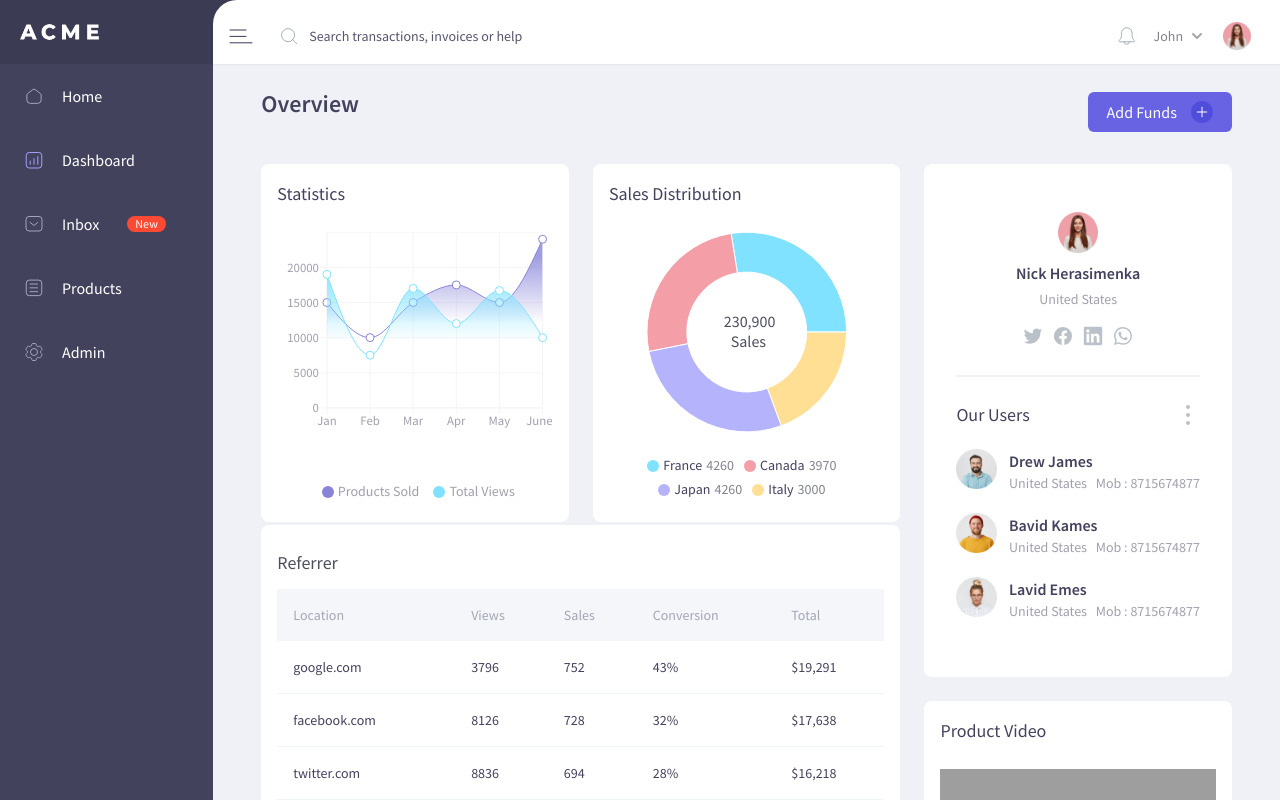
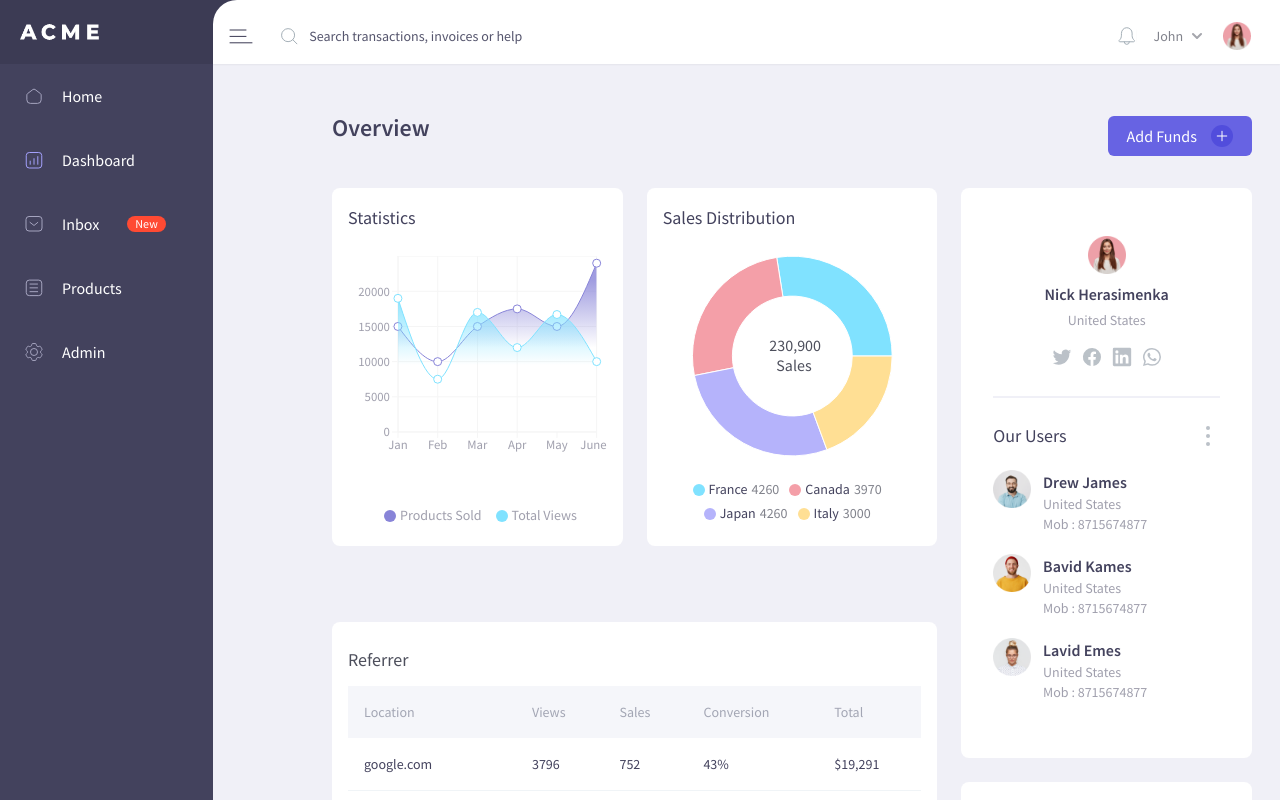
Before and after one commit to JabezSanjay/mitsogo-dashboard, a React (Create React App) app: page / in a window 1280 px wide. Shown: the top 800 px of the page. Built offline with nearby package versions, Linux system fonts and the light colour scheme; grey boxes are pictures that could not be loaded.

Commit message:
Layout bug fix

```diff
--- a/src/App.js
+++ b/src/App.js
@@ -1,16 +1,12 @@
 import React from "react";
 import Navbar from "./Components/Navbar";
-import Dashboard from "./pages/Dashboard";
 
 const App = () => {
   return (
     <div>
       <div>
-        <Navbar>
-          <Dashboard />
-        </Navbar>
+        <Navbar />
       </div>
-      <div></div>
     </div>
   );
 };
--- a/src/Components/Card/TableCard/index.js
+++ b/src/Components/Card/TableCard/index.js
@@ -42,7 +42,7 @@ const TableCard = () => {
   ];
 
   return (
-    <div className="p-2 lg:p-3 w-full md:col-span-2 md:w-2/3 lg:-mt-44">
+    <div className="p-2 lg:p-3 w-full md:col-span-2 md:w-2/3 lg:-mt-40">
       <div className="bg-white px-4 py-3 rounded-lg">
         <div className="mt-3 flex justify-between">
           <h3 className="text-lg text-lightGray pb-3">Referrer</h3>
--- a/src/Components/Navbar/index.js
+++ b/src/Components/Navbar/index.js
@@ -8,15 +8,18 @@ import LogoutIcon from "../../images/Navbar/logoutIcon.svg";
 import avatarImage from "../../images/Navbar/avatarImage.png";
 import Sidebar from "../Sidebar";
 import "../../index.css";
+import Dashboard from "../../pages/Dashboard";
 
-const Navbar = ({ children }) => {
+const Navbar = () => {
   const [openSidebar, setOpenSidebar] = useState(true);
 
   return (
+    <div>
+      <Dashboard open={openSidebar === true ? "pl-80 w-165 sm:w-full" : ""} />
       <div
         className={`flex ${
           openSidebar ? "w-165 sm:w-full" : ""
-      } min-h-screen z-20`}
+        } min-h-screen fixed top-0 left-0 right-0 z-20 ml-`}
       >
         <Sidebar open={openSidebar === true ? "block" : "hidden"} />
         <div
@@ -111,8 +114,8 @@ const Navbar = ({ children }) => {
               </div>
             </div>
           </div>
-        {children}
         </div>
+      </div>{" "}
     </div>
   );
 };
--- a/src/Components/Sidebar/index.js
+++ b/src/Components/Sidebar/index.js
@@ -16,7 +16,9 @@ const Sidebar = ({ open }) => {
   ];
 
   return (
-    <aside className={`${open}  w-full sm:w-1/6 bg-mainColor active:bg-white`}>
+    <aside
+      className={`${open} min-h-full w-full sm:w-1/6 bg-mainColor active:bg-white`}
+    >
       <div className="p-5 flex items-center h-16 bg-darkMainColor lg:w-96">
         <img src={LogoImage} alt="logo" className="w-20" />
       </div>
--- a/src/pages/Dashboard.js
+++ b/src/pages/Dashboard.js
@@ -6,9 +6,9 @@ import StatisticsCard from "../Components/Card/StatisticsCard";
 import TableCard from "../Components/Card/TableCard";
 import VideoCard from "../Components/Card/VideoCard";
 
-const Dashboard = () => {
+const Dashboard = ({ open }) => {
   return (
-    <div className="min-h-screen mx-5">
+    <div className={`${open} mt-16 p-4`}>
       <div className="flex flex-wrap justify-between my-3 mx-3">
         <h2 className="text-2xl font-semibold py-5 text-mainColor">Overview</h2>
         <Button name="Add Funds" svg={PlusIcon} />
--- /dev/null
+++ b/src/utils/WindowSize.js
@@ -0,0 +1,26 @@
+import { useState, useEffect } from "react";
+
+function getWindowDimensions() {
+  const { innerWidth: width, innerHeight: height } = window;
+  return {
+    width,
+    height,
+  };
+}
+
+export default function useWindowDimensions() {
+  const [windowDimensions, setWindowDimensions] = useState(
+    getWindowDimensions()
+  );
+
+  useEffect(() => {
+    function handleResize() {
+      setWindowDimensions(getWindowDimensions());
+    }
+
+    window.addEventListener("resize", handleResize);
+    return () => window.removeEventListener("resize", handleResize);
+  }, []);
+
+  return windowDimensions;
+}
--- a/tailwind.config.js
+++ b/tailwind.config.js
@@ -5,7 +5,7 @@ module.exports = {
     extend: {
       width: {
         120: "120%",
-        165: "155%",
+        165: "150%",
       },
       screens: {
         maxSm: { max: "639px" },
```
Lines whose indentation alone changed are shown as unchanged.
